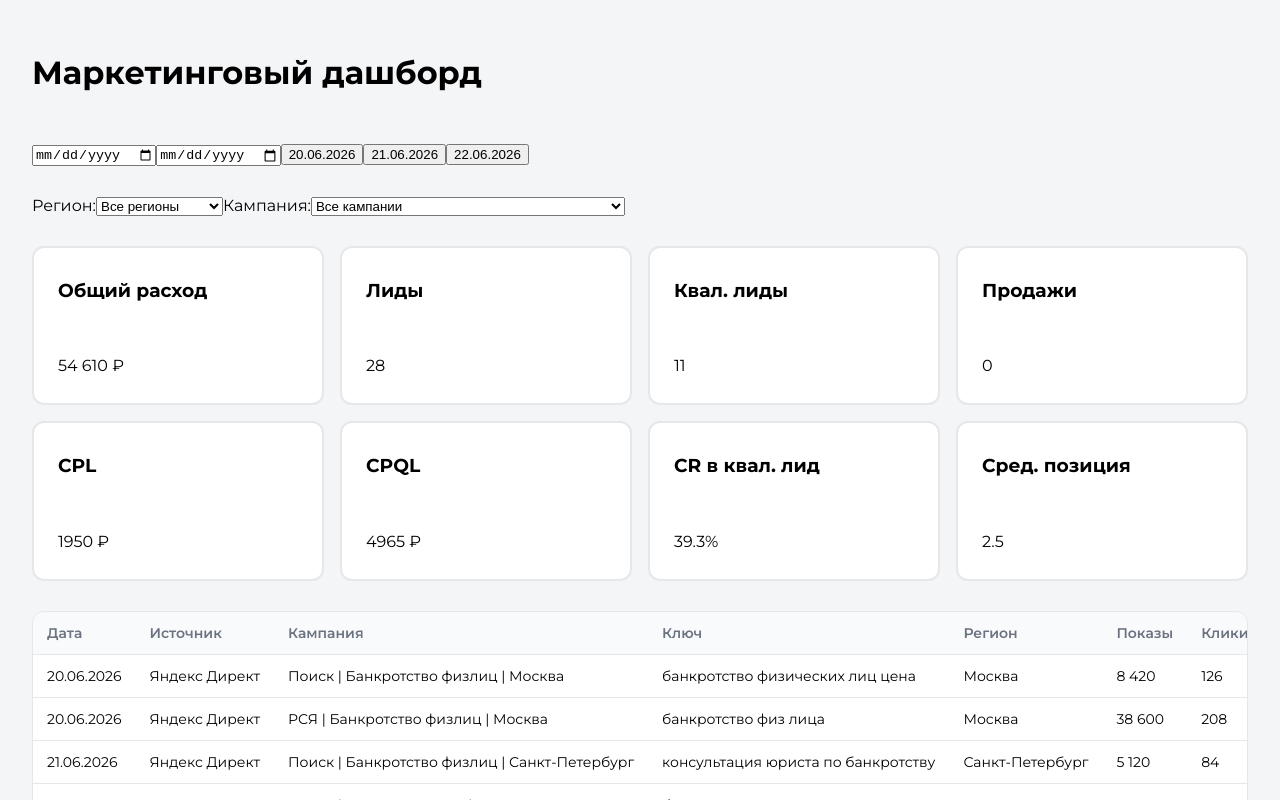
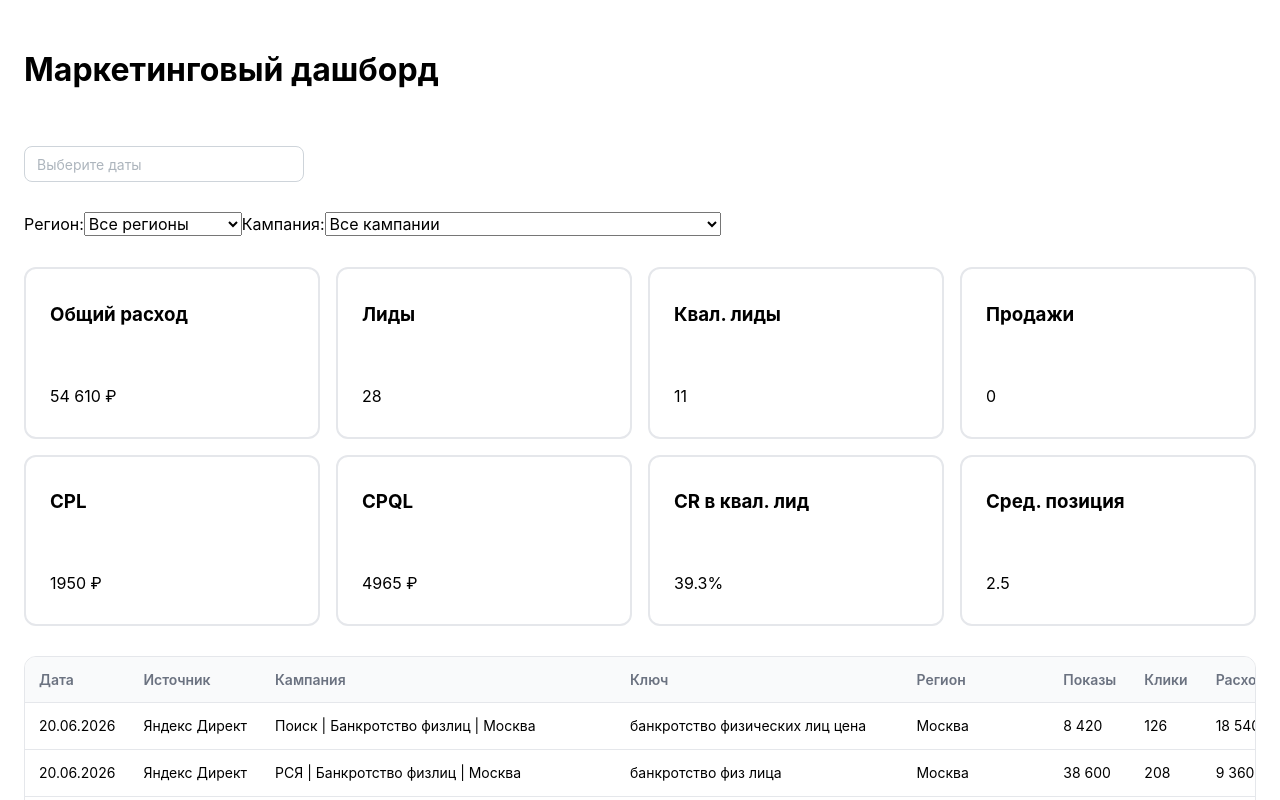
Before and after one commit to maminn174/Marketing-analytical-dashboard, a React (Vite) app: page / in a window 1280 px wide. Shown: the top 800 px of the page. Built offline with nearby package versions, Linux system fonts and the light colour scheme.

Commit message:
some features

```diff
--- a/package.json
+++ b/package.json
@@ -11,6 +11,10 @@
   },
   "dependencies": {
     "@a1rth/css-normalize": "^1.2.4",
+    "@mantine/core": "^9.4.1",
+    "@mantine/dates": "^9.4.1",
+    "@mantine/hooks": "^9.4.1",
+    "dayjs": "^1.11.21",
     "papaparse": "^5.5.4",
     "react": "^19.1.0",
     "react-dom": "^19.1.0"
--- a/src/components/DateRangeControls/DateRangeControls.jsx
+++ b/src/components/DateRangeControls/DateRangeControls.jsx
@@ -1,36 +1,60 @@
+import { DatePickerInput } from "@mantine/dates";
+import dayjs from 'dayjs';
+import 'dayjs/locale/ru'
+
 const DateRangeControls = ({
   startDate,
   endDate,
   onStartDateChange,
   onEndDateChange,
-  onDateClick,
 }) => {
+
+  const value = [startDate, endDate]
+
+  const handleRangeChange = (range) => {
+    onStartDateChange(range[0])
+    onEndDateChange(range[1])
+  }
+
+  const today = dayjs();
+
   return (
-    <div className="upload">
-      <input
-        type="date"
-        value={startDate ?? ""}
-        onChange={(event) => onStartDateChange(event.target.value || null)}
-      />
+<>
 
-      <input
-        type="date"
-        value={endDate ?? ""}
-        onChange={(event) => onEndDateChange(event.target.value || null)}
-      />
-
-      <button type="button" onClick={() => onDateClick("2026-06-20")}>
-        20.06.2026
-      </button>
-
-      <button type="button" onClick={() => onDateClick("2026-06-21")}>
-        21.06.2026
-      </button>
-
-      <button type="button" onClick={() => onDateClick("2026-06-22")}>
-        22.06.2026
-      </button>
-    </div>
+  <div className="upload">
+    <DatePickerInput
+      placeholder="Выберите даты"
+      clearable
+      valueFormat="DD.MM.YYYY"
+      maxDate={new Date()}
+      locale="ru"
+      numberOfColumns={2}
+      type="range"
+      value={value}
+      onChange={handleRangeChange}
+      allowSingleDateInRange
+      presets={[
+        { value: [today.format('YYYY-MM-DD'), today.format('YYYY-MM-DD')], label: 'Сегодня' },
+        {
+          value: [
+            today.subtract(1, 'day').format('YYYY-MM-DD'),
+            today.subtract(1, 'day').format('YYYY-MM-DD')
+          ],
+          label: 'Вчера'
+        },
+        {
+          value: [today.subtract(7, 'day').format('YYYY-MM-DD'), today.format('YYYY-MM-DD')],
+          label: 'За последние 7 дней',
+        },
+        {
+          value: [today.subtract(30, 'day').format('YYYY-MM-DD'), today.format('YYYY-MM-DD')],
+          label: 'За последние 30 дней',
+        },
+      ]}
+      w={280}
+    />
+  </div>
+</>
   )
 }
 
--- a/src/main.jsx
+++ b/src/main.jsx
@@ -2,9 +2,12 @@ import { StrictMode } from 'react'
 import { createRoot } from 'react-dom/client'
 import App from './App.jsx'
 import './styles'
+import { MantineProvider } from "@mantine/core";
 
 createRoot(document.getElementById('root')).render(
   <StrictMode>
-    <App />
+    <MantineProvider>
+      <App />
+    </MantineProvider>
   </StrictMode>,
 )
--- a/src/styles/index.js
+++ b/src/styles/index.js
@@ -4,3 +4,5 @@ import './normalize.scss';
 import './variables.scss';
 import './globals.scss';
 import './utils.scss';
+import '@mantine/core/styles.css'
+import '@mantine/dates/styles.css'
```
Also changed, not shown: 1 other file (tests, documents, lock files or other folders).
